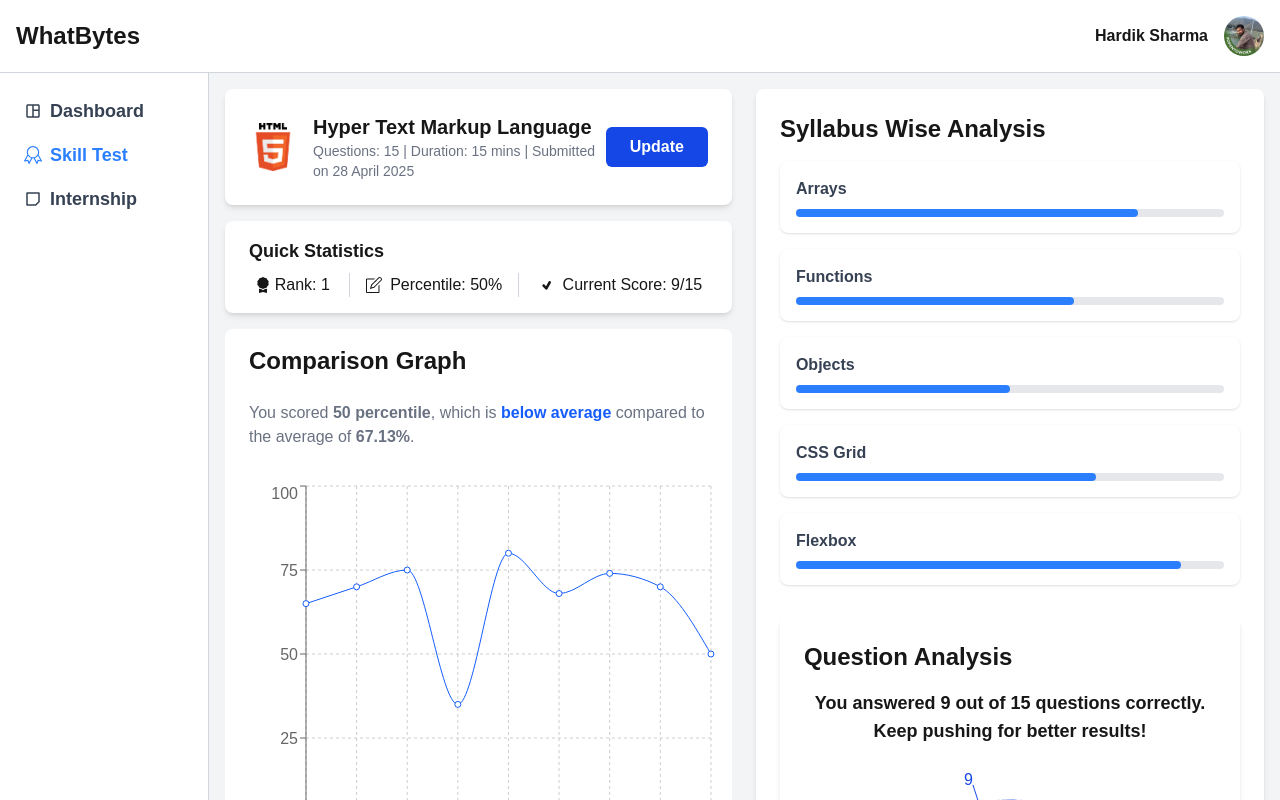
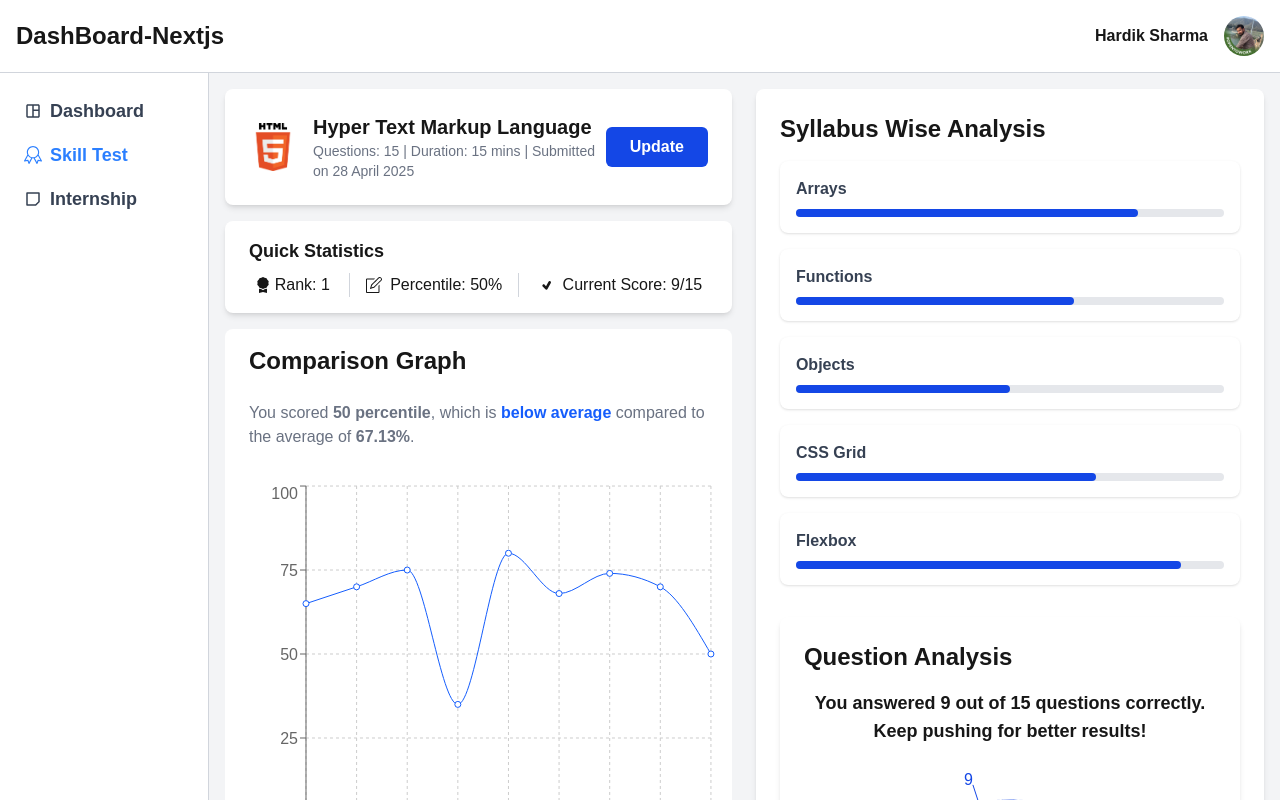
Before and after one commit to sharmaHardik606/Dashboard-Nextjs, a Next.js app: page / in a window 1280 px wide. Shown: the top 800 px of the page. Built offline with nearby package versions, Linux system fonts and the light colour scheme.

Commit message:
added new stuff

```diff
--- a/src/components/Header.js
+++ b/src/components/Header.js
@@ -4,7 +4,7 @@
 export default function Header() {
   return (
     <header className="w-full bg-white shadow-md p-4 flex items-center justify-between lg:border-b-1 lg:border-gray-300">
-      <h1 className="lg:text-2xl font-bold text-xl ml-9 lg:ml-0">WhatBytes</h1>
+      <h1 className="lg:text-2xl font-bold text-xl ml-9 lg:ml-0">DashBoard-Nextjs</h1>
 
       <div className="flex items-center gap-4 ">
         <span className="font-semibold hidden md:block">Hardik Sharma</span>
--- a/src/components/skilltest/SyllabusAnalysis.js
+++ b/src/components/skilltest/SyllabusAnalysis.js
@@ -18,7 +18,7 @@
             <p className="font-semibold text-gray-700 mb-2">{topic.name}</p>
             <div className="w-full bg-gray-200 rounded-full h-2">
               <div
-                className="bg-blue-500 h-2 rounded-full"
+                className="bg-blue-700 h-2 rounded-full"
                 style={{ width: `${topic.progress}%` }}
               ></div>
             </div>
```
